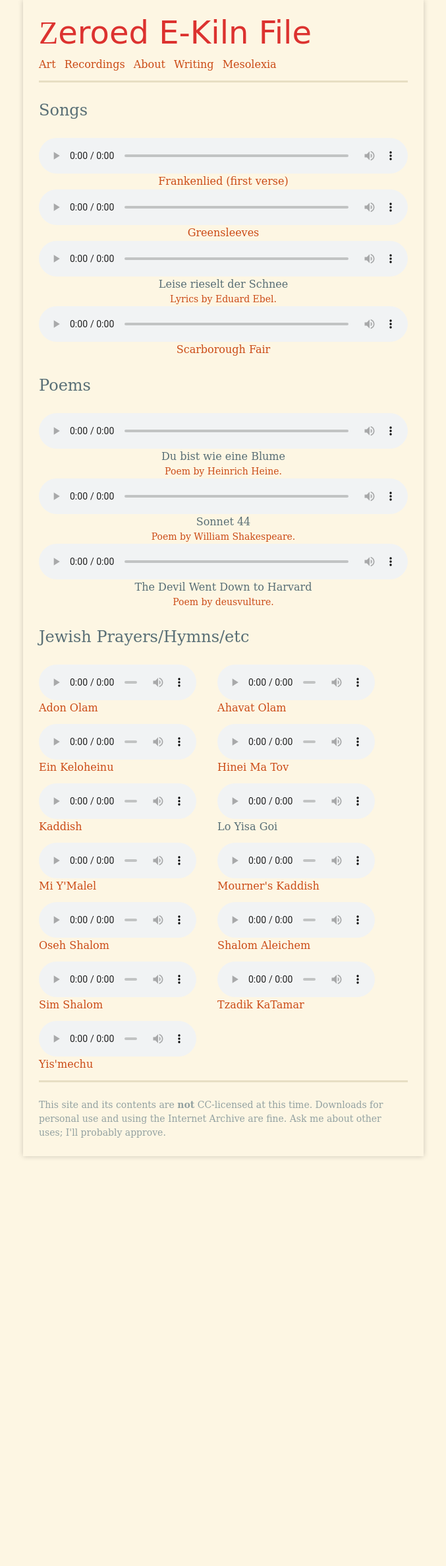
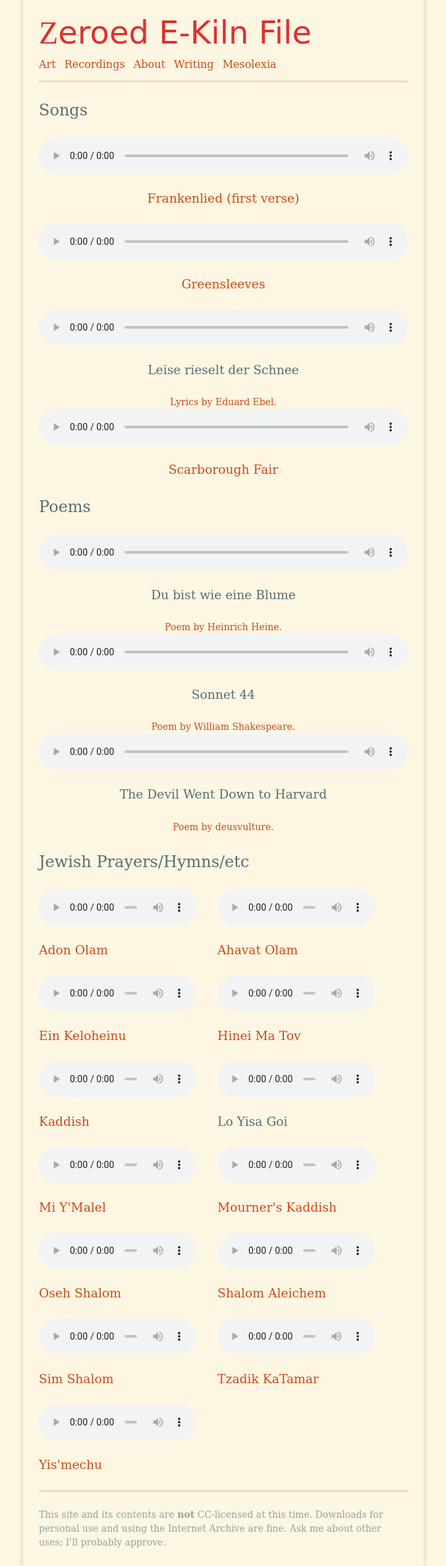
Before and after one commit to ilzolende/ilzolende.github.io, a Jekyll site: the page built from recordings.html, in a window 1280 px wide. Shown: the whole page at 66% size, without its empty margins (301-978 px from the left). Built offline with Jekyll 4.4.1, drawn with Linux system fonts in a browser that asks for light colours; some web fonts are replaced.

Commit message:
added audio wrappers, used h3s

```diff
--- a/recordings.html
+++ b/recordings.html
@@ -9,12 +9,12 @@ ordering_priority: 5
 {% for audio in site.recordings | where "recording_type", "song" %}
 {% if audio.recording_type == "song" %}
   <section class="musicblockwide">
-    <audio src="{{ audio.audio_path }}" preload="metadata" controls>Your browser does not support HTML5 audio. Click <a href="{{ audio.audio_path }}">here</a> to listen.</audio>
+    <div class="audio-player-wrapper"><audio src="{{ audio.audio_path }}" preload="metadata" controls>Your browser does not support HTML5 audio. Click <a href="{{ audio.audio_path }}">here</a> to listen.</audio></div>
     {% if audio.composer %}
-      <div class="songname"><p>{{ audio.title }}</p></div>
+      <h3 class="songname">{{ audio.title }}</h3>
       <p class="songtext"><a href="{{ audio.text_path }}">Lyrics by {{ audio.composer }}.</a></p>
     {% else %}
-      <div class="songname"><p><a href="{{ audio.text_path }}">{{ audio.title }}</a></p></div>
+      <h3 class="songname"><a href="{{ audio.text_path }}">{{ audio.title }}</a></h3>
     {% endif %}
   </section>
 {% endif %}
@@ -23,8 +23,8 @@ ordering_priority: 5
 {% for audio in site.recordings %}
 {% if audio.recording_type == "poem" %}
   <section class="musicblockwide">
-    <audio src="{{ audio.audio_path }}" preload="metadata" controls>Your browser does not support HTML5 audio. Click <a href="{{ audio.audio_path }}">here</a> to listen.</audio>
-    <div class="songname"><p>{{ audio.title }}</p></div>
+    <div class="audio-player-wrapper"><audio src="{{ audio.audio_path }}" preload="metadata" controls>Your browser does not support HTML5 audio. Click <a href="{{ audio.audio_path }}">here</a> to listen.</audio></div>
+    <h3 class="songname">{{ audio.title }}</h3>
     <p class="songtext"><a href="{{ audio.text_path }}">Poem{% if audio.composer %} by {{ audio.composer }}.{% endif %}</a></p>
   </section>
 {% endif %}
@@ -33,11 +33,11 @@ ordering_priority: 5
 {% for audio in site.recordings %}
 {% if audio.recording_type == "hymn" %}
   <section class="musicblocknarrow">
-    <audio src="{{ audio.audio_path }}" preload="metadata" controls>Your browser does not support HTML5 audio. Click <a href="{{ audio.audio_path }}">here</a> to listen.</audio>
+    <div class="audio-player-wrapper"><audio src="{{ audio.audio_path }}" preload="metadata" controls>Your browser does not support HTML5 audio. Click <a href="{{ audio.audio_path }}">here</a> to listen.</audio></div>
     {% if audio.text_path %}
-      <p class="songname"><a href="{{ audio.text_path }}">{{ audio.title }}</a></p>
+      <h3 class="songname"><a href="{{ audio.text_path }}">{{ audio.title }}</a></h3>
     {% else %}
-      <p class="songname">{{ audio.title }}</p>
+      <h3 class="songname">{{ audio.title }}</h3>
     {% endif %}
   </section>
 {% endif %}
```
